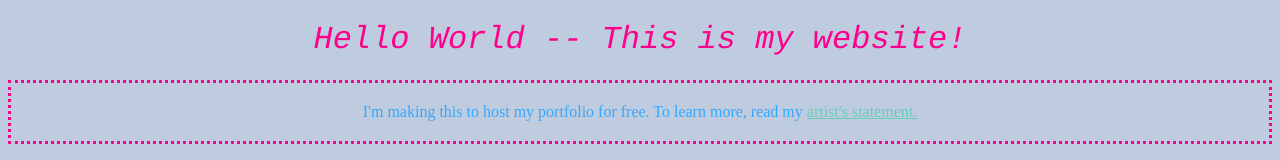
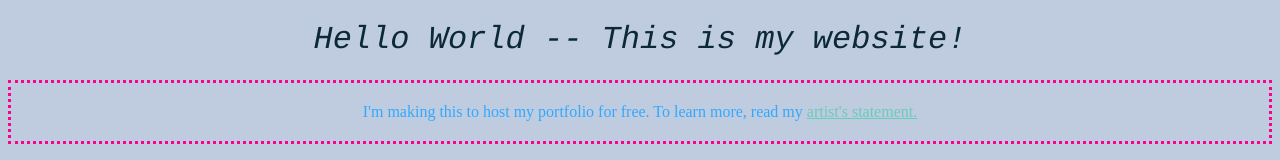
Before and after one commit to KB247/KB247.github.io, a plain HTML site: page index.html in a window 1280 px wide. Shown: the top 160 px of the page. Drawn offline with Linux system fonts and the light colour scheme; grey boxes are pictures that could not be loaded.

Commit message:
Update main.css

```diff
--- a/main.css
+++ b/main.css
@@ -3,7 +3,7 @@
   }
 
   h1 {
-   color: #ff008d;
+   color: #0B2938;
    text-align: center;
    font: italic 200% courier;
   }
```
